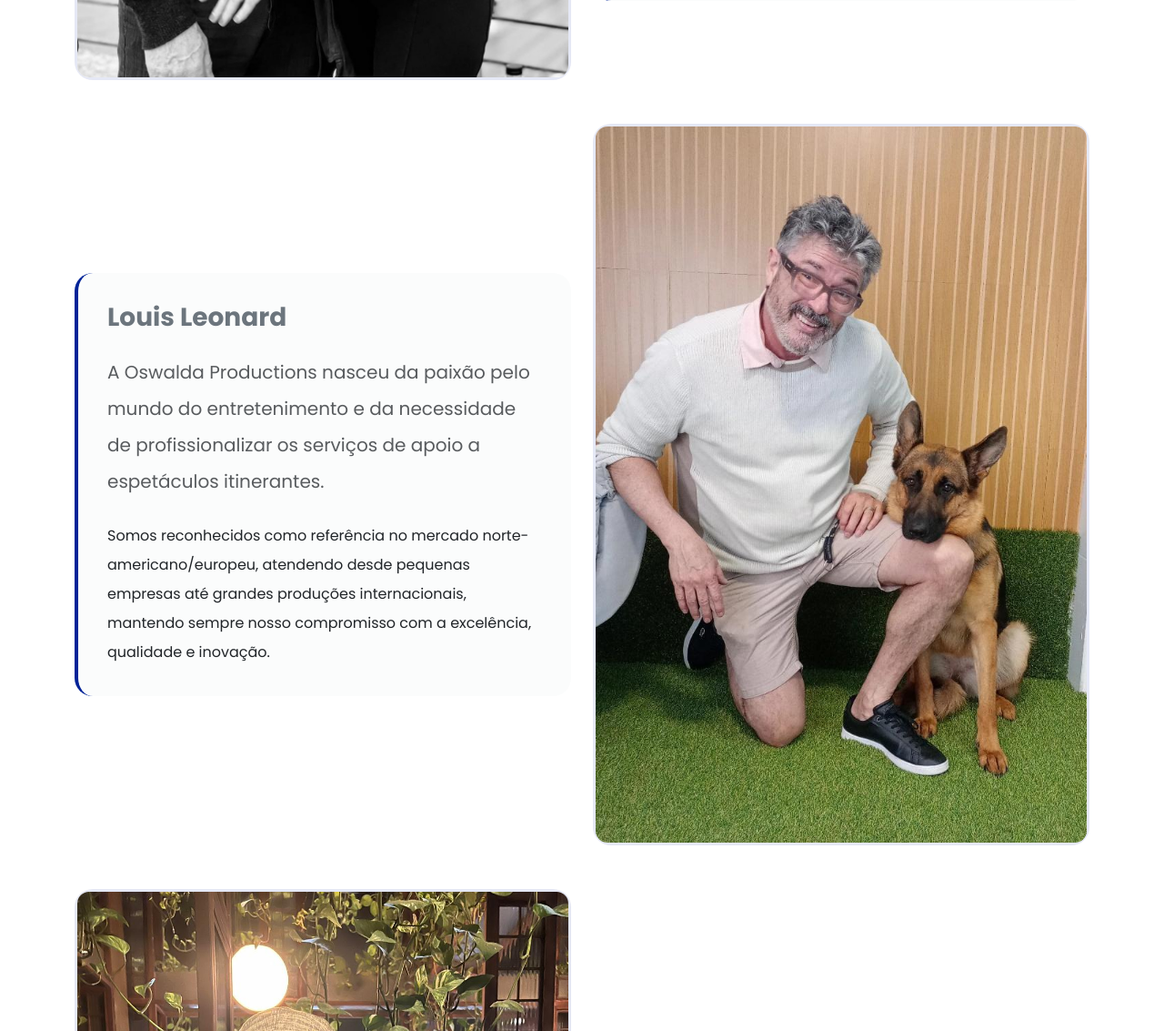
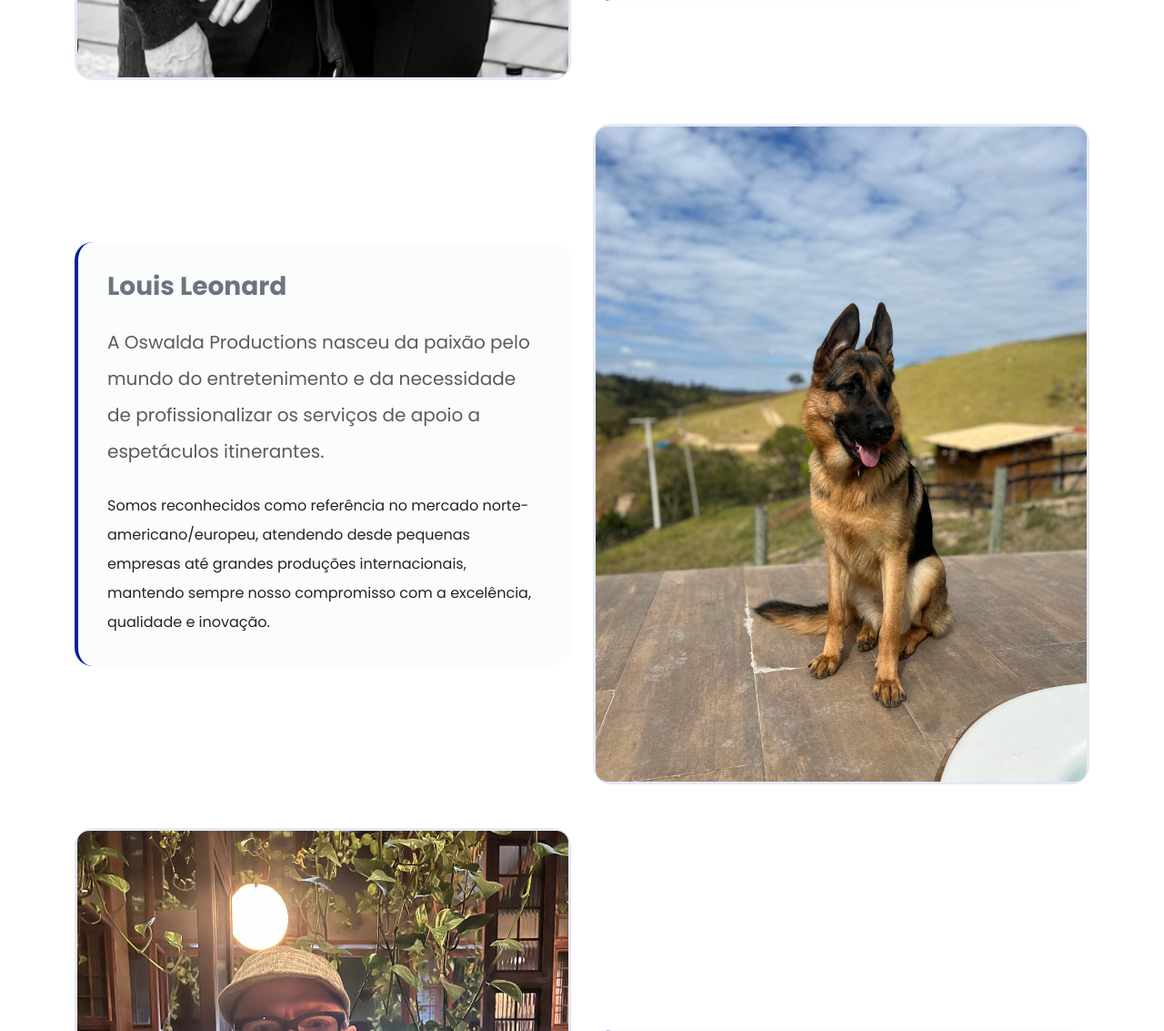
Before and after one commit to lsfrenzel/oswalda2, a Flask app: page /about in a window 1280 px wide. Shown: the part 1121-2254 px from the top of the page at 91% size. Run offline with Flask 3, Linux system fonts and the light colour scheme.

Commit message:
Update the about page image to feature Oswalda the dog
Replace louis.jpeg with oswalda_dog.jpg in templates/about.html.

Replit-Commit-Author: Agent
Replit-Commit-Session-Id: ccbb9e07-664e-42d0-82f1-c416e9c758da
Replit-Commit-Checkpoint-Type: full_checkpoint
Replit-Commit-Screenshot-Url: https://storage.googleapis.com/screenshot-production-us-central1/a48ff96f-927b-4438-89b7-6c88f1579f65/ccbb9e07-664e-42d0-82f1-c416e9c758da/5xl2QSQ

```diff
--- a/templates/about.html
+++ b/templates/about.html
@@ -44,8 +44,8 @@
             </div>
             <div class="col-lg-6 order-lg-2">
                 <div class="image-container">
-                    <img src="{{ url_for('static', filename='images/louis.jpeg') }}"
-                         alt="Louis Leonard" class="img-fluid rounded-4 shadow-lg slide-in-right about-image">
+                    <img src="{{ url_for('static', filename='images/oswalda_dog.jpg') }}"
+                         alt="Oswalda" class="img-fluid rounded-4 shadow-lg slide-in-right about-image">
                 </div>
             </div>
         </div>
```
Also changed, not shown: attached_assets/oswalda_dog_1759325272308.jpg (added), static/images/oswalda_dog.jpg (added).
